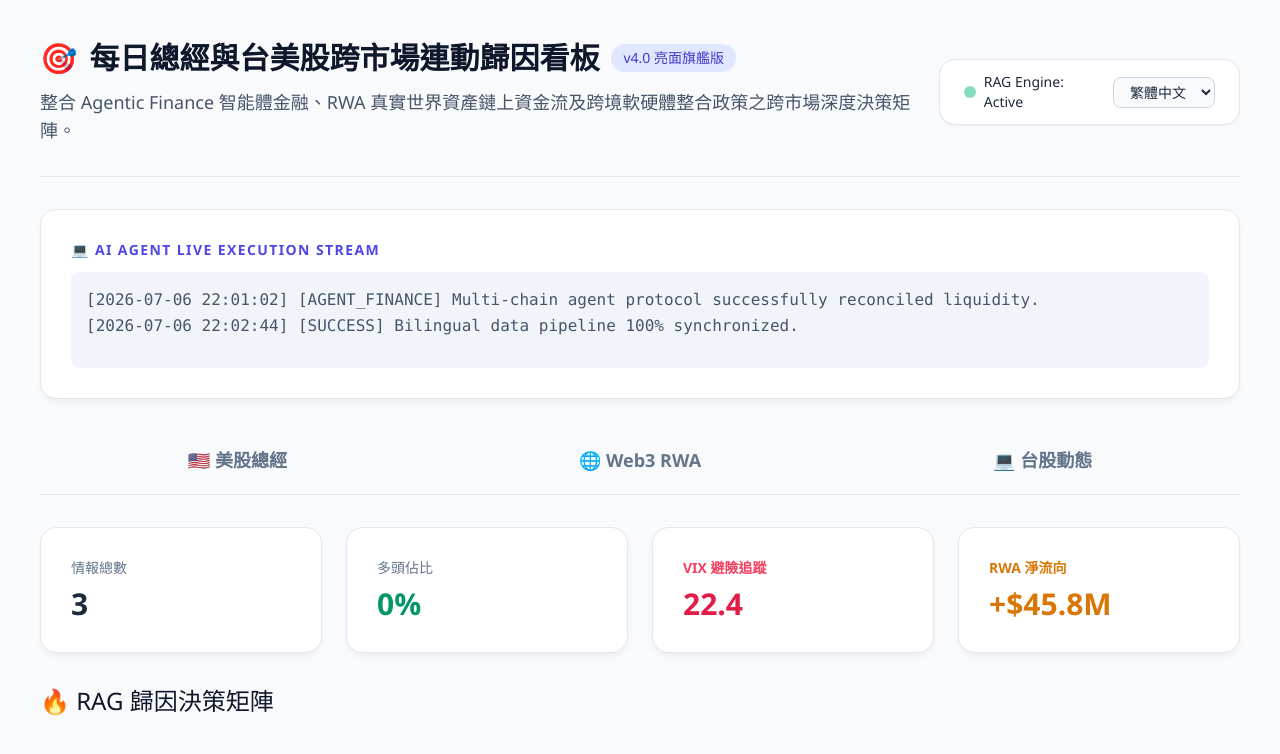
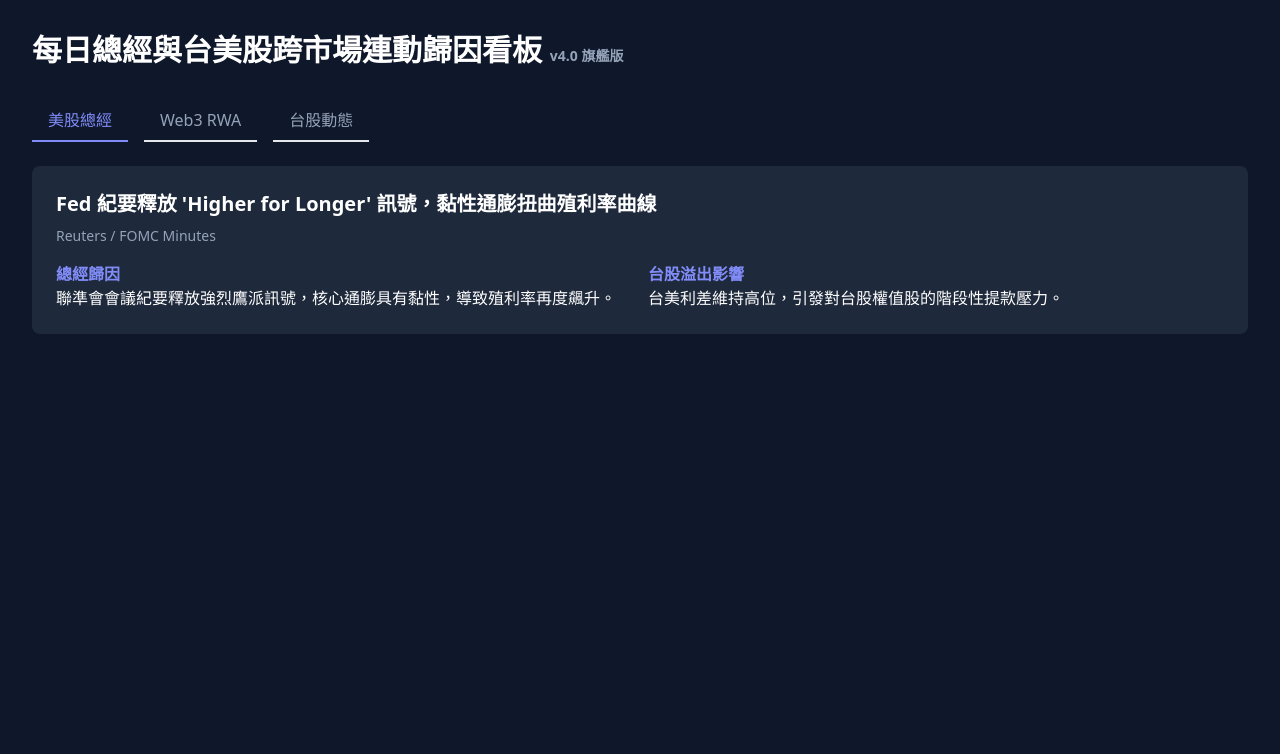
Before and after one commit to Clairelee1010/macro-attribution-dashboard, a plain HTML site: page index.html in a window 1280 px wide. Drawn offline with nearby package versions, Linux system fonts and the light colour scheme.

Commit message:
Update index.html

```diff
--- a/index.html
+++ b/index.html
@@ -3,100 +3,90 @@
 <head>
     <meta charset="UTF-8">
     <meta name="viewport" content="width=device-width, initial-scale=1.0">
-    <title>🎯 Macro Attribution Dashboard 4.0</title>
+    <title>每日總經與台美股跨市場連動歸因看板</title>
     <script src="https://cdn.tailwindcss.com"></script>
     <style>
-        /* 明亮清新風格樣式 */
-        body {
-            background-color: #f8fafc;
-            color: #1e293b;
-            font-family: 'Segoe UI', Roboto, Helvetica, Arial, sans-serif;
-            font-size: 18px; /* 全域字體放大 */
-            line-height: 1.7;
-            padding: 40px;
+        .dashboard-card { background: #1e293b; border-radius: 8px; padding: 1.5rem; color: white; }
+    </style>
+</head>
+<body class="bg-slate-900 text-white p-8">
+
+    <header class="mb-8">
+        <h1 class="text-3xl font-bold">每日總經與台美股跨市場連動歸因看板 <span class="text-sm text-slate-400">v4.0 旗艦版</span></h1>
+    </header>
+
+    <div class="flex space-x-4 mb-6">
+        <button id="tab-us" onclick="switchTab('us')" class="px-4 py-2 border-b-2 text-indigo-400 border-indigo-400">美股總經</button>
+        <button id="tab-web3" onclick="switchTab('web3')" class="px-4 py-2 border-b-2 text-slate-400 hover:text-white">Web3 RWA</button>
+        <button id="tab-tw" onclick="switchTab('tw')" class="px-4 py-2 border-b-2 text-slate-400 hover:text-white">台股動態</button>
+    </div>
+
+    <div id="news-container"></div>
+
+    <script>
+        // 1. 資料庫
+        const marketData = {
+            us: [
+                {
+                    title_zh: "Fed 紀要釋放 'Higher for Longer' 訊號，黏性通膨扭曲殖利率曲線",
+                    source: "Reuters / FOMC Minutes",
+                    macro_attribution_zh: "聯準會會議紀要釋放強烈鷹派訊號，核心通膨具有黏性，導致殖利率再度飆升。",
+                    tw_spillover_effect_zh: "台美利差維持高位，引發對台股權值股的階段性提款壓力。"
+                }
+            ],
+            web3: [
+                {
+                    title_zh: "Web3 資金流動正常",
+                    source: "Agentic Finance",
+                    macro_attribution_zh: "鏈上流動性指標穩定，RWA 資產流入健康。",
+                    tw_spillover_effect_zh: "無顯著溢出效應。"
+                }
+            ],
+            tw: [
+                {
+                    title_zh: "台股經濟部快訊",
+                    source: "Market Watch",
+                    macro_attribution_zh: "台股技術面支撐強勁。",
+                    tw_spillover_effect_zh: "供應鏈效應擴散中。"
+                }
+            ]
+        };
+
+        let activeTab = 'us';
+
+        // 2. 渲染邏輯
+        function renderActiveTab() {
+            const container = document.getElementById('news-container');
+            container.innerHTML = "";
+
+            const data = marketData[activeTab];
+            data.forEach(item => {
+                const card = document.createElement('div');
+                card.className = "dashboard-card mb-6";
+                card.innerHTML = `
+                    <h3 class="text-xl font-bold mb-2">${item.title_zh}</h3>
+                    <p class="text-sm text-slate-400 mb-4">${item.source}</p>
+                    <div class="grid md:grid-cols-2 gap-4">
+                        <div><h4 class="font-bold text-indigo-400">總經歸因</h4><p>${item.macro_attribution_zh}</p></div>
+                        <div><h4 class="font-bold text-indigo-400">台股溢出影響</h4><p>${item.tw_spillover_effect_zh}</p></div>
+                    </div>
+                `;
+                container.appendChild(card);
+            });
+
+            // 更新按鈕狀態
+            document.querySelectorAll('button').forEach(btn => btn.classList.remove('text-indigo-400', 'border-indigo-400'));
+            document.getElementById('tab-' + activeTab).classList.add('text-indigo-400', 'border-indigo-400');
         }
 
-        .dashboard-card {
-            background-color: #ffffff;
-            border: 1px solid #e2e8f0;
-            border-radius: 16px;
-            padding: 30px;
-            box-shadow: 0 4px 6px -1px rgba(0,0,0,0.05);
+        // 3. 切換邏輯
+        function switchTab(tab) {
+            activeTab = tab;
+            renderActiveTab();
         }
 
-        h1, h2 { color: #0f172a; font-weight: 700; }
-
-        .agent-terminal {
-            font-family: 'Consolas', 'Monaco', monospace;
-            background-color: #f1f5f9;
-            color: #475569;
-            padding: 15px;
-            border-radius: 8px;
-            font-size: 16px;
-        }
-
-        /* 調整卡片標題字體 */
-        .card-title { font-size: 22px; }
-        .text-3xl { font-size: 32px; font-weight: 800; }
-
-        /* 調整按鈕樣式 */
-        button { font-size: 18px !important; }
-        .active-tab { border-bottom: 3px solid #6366f1 !important; color: #6366f1 !important; }
-    </style>
-</head>
-<body class="max-w-7xl mx-auto">
-
-    <!-- 頂部高階戰略標頭 -->
-    <div class="flex flex-col lg:flex-row lg:items-center justify-between border-b border-slate-200 pb-8 mb-8 gap-4">
-        <div>
-            <h1 class="text-3xl flex items-center gap-3">
-                🎯 <span id="ui-main-title">每日總經與台美股跨市場連動歸因看板</span>
-                <span class="text-sm bg-indigo-100 text-indigo-700 px-3 py-1 rounded-full font-medium">v4.0 亮面旗艦版</span>
-            </h1>
-            <p id="ui-main-subtitle" class="text-lg text-slate-600 mt-3">
-                整合 Agentic Finance 智能體金融、RWA 真實世界資產鏈上資金流及跨境軟硬體整合政策之跨市場深度決策矩陣。
-            </p>
-        </div>
-        <div class="flex items-center gap-3 bg-white border border-slate-200 px-6 py-3 rounded-2xl shadow-sm">
-            <span class="text-sm font-medium flex items-center gap-2">
-                <span class="h-3 w-3 rounded-full bg-emerald-500 animate-pulse"></span> RAG Engine: Active
-            </span>
-            <select id="lang-select" class="bg-slate-50 border border-slate-300 rounded-lg px-3 py-1 text-sm">
-                <option value="zh">繁體中文</option>
-                <option value="en">English</option>
-            </select>
-        </div>
-    </div>
-
-    <!-- AI Agent 自主執行即時終端日誌 -->
-    <div class="dashboard-card mb-8">
-        <div class="text-sm font-bold uppercase tracking-widest mb-3 text-indigo-600">💻 AI Agent Live Execution Stream</div>
-        <div class="agent-terminal h-24 overflow-y-auto leading-relaxed">
-            <div>[2026-07-06 22:01:02] [AGENT_FINANCE] Multi-chain agent protocol successfully reconciled liquidity.</div>
-            <div>[2026-07-06 22:02:44] [SUCCESS] Bilingual data pipeline 100% synchronized.</div>
-        </div>
-    </div>
-
-    <!-- 市場類別獨立頁籤 -->
-    <div class="grid grid-cols-1 md:grid-cols-3 border-b border-slate-200 mb-8 gap-2">
-        <button id="tab-us_macro" class="py-4 font-bold text-center border-b-4 border-transparent text-slate-500 hover:text-indigo-600">🇺🇸 美股總經</button>
-        <button id="tab-web3_crypto" class="py-4 font-bold text-center border-b-4 border-transparent text-slate-500 hover:text-indigo-600">🌐 Web3 RWA</button>
-        <button id="tab-tw_stocks" class="py-4 font-bold text-center border-b-4 border-transparent text-slate-500 hover:text-indigo-600">💻 台股動態</button>
-    </div>
-
-    <!-- 頂部決策指標 -->
-    <div class="grid grid-cols-1 sm:grid-cols-2 lg:grid-cols-4 gap-6 mb-8">
-        <div class="dashboard-card"><div class="text-sm text-slate-500">情報總數</div><div class="text-3xl mt-2">3</div></div>
-        <div class="dashboard-card"><div class="text-sm text-slate-500">多頭佔比</div><div class="text-3xl mt-2 text-emerald-600">0%</div></div>
-        <div class="dashboard-card"><div class="text-sm text-rose-500 font-bold">VIX 避險追蹤</div><div class="text-3xl mt-2 text-rose-600">22.4</div></div>
-        <div class="dashboard-card"><div class="text-sm text-amber-600 font-bold">RWA 淨流向</div><div class="text-3xl mt-2 text-amber-600">+$45.8M</div></div>
-    </div>
-
-    <h2 id="ui-section-title" class="text-2xl mb-6">🔥 RAG 歸因決策矩陣</h2>
-    <div id="news-container" class="space-y-6"></div>
-
-    <script>
-        // 這裡維持你原本的資料載入邏輯即可
+        // 初始化
+        renderActiveTab();
     </script>
 </body>
 </html>
```
